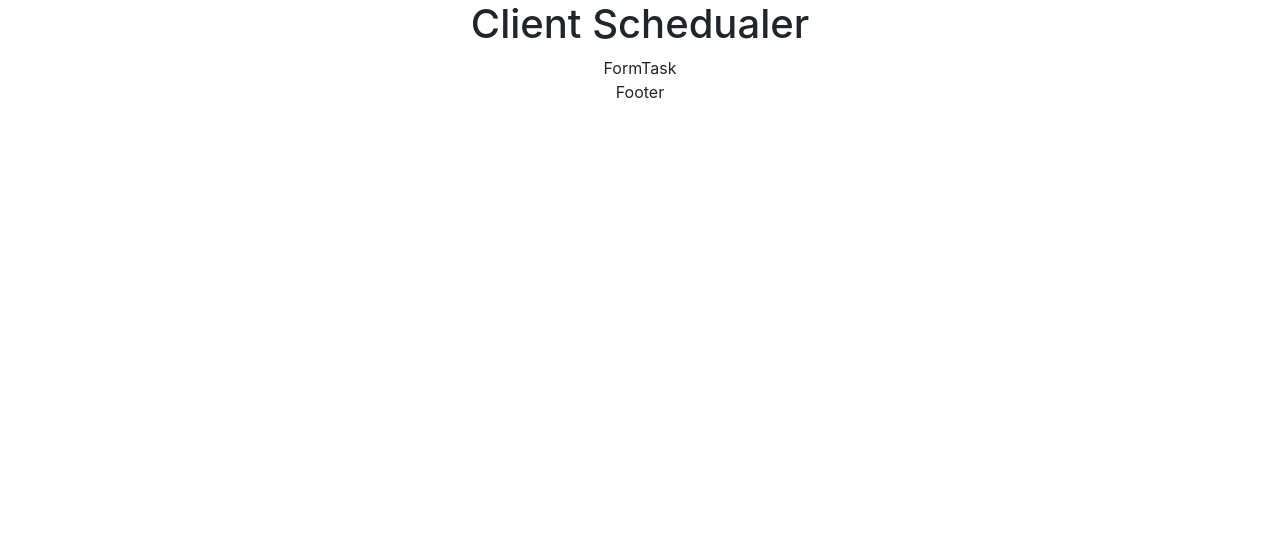
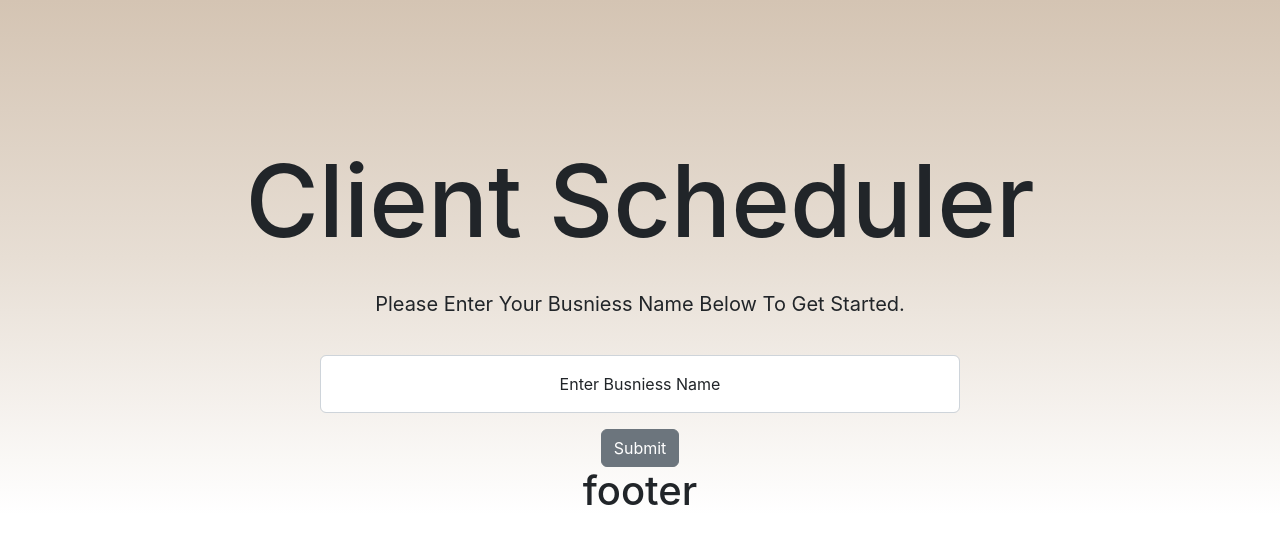
Before and after one commit to cLosDevelopments/client-app, a React (Create React App) app: page / in a window 1280 px wide. Shown: the top 544 px of the page. Built offline with nearby package versions, Linux system fonts and the light colour scheme.

Commit message:
Form added

```diff
--- a/public/index.html
+++ b/public/index.html
@@ -24,7 +24,7 @@
       work correctly both with client-side routing and a non-root public URL.
       Learn how to configure a non-root public URL by running `npm run build`.
     -->
-    <title>React App</title>
+    <title>Client Scheduler</title>
   </head>
   <body>
     <noscript>You need to enable JavaScript to run this app.</noscript>
--- a/src/App.css
+++ b/src/App.css
@@ -1,5 +1,6 @@
 .App {
   text-align: center;
+  background: linear-gradient(to bottom,rgb(212, 196, 179), rgb(231, 222, 212), rgb(255, 255, 255));
 }
 
 .App-logo {
@@ -12,8 +13,40 @@
   flex-direction: column;
   align-items: center;
   justify-content: center;
+  padding-top: 11%;
+}
+
+.App-header h1 {
+  font-size: 100px;
 }
 
 .App-link {
   color: #61dafb;
 }
+
+.getstartedintro {
+  display: flex;
+  font-size: 20px;
+  justify-content: center;
+  padding: 20px 0px;
+}
+
+#exampleBusniessname {
+  width: 50%;
+}
+
+.form-floating {
+  text-align-last: center;
+}
+
+.form-control {
+  display: initial;
+}
+
+.form-floating>label {
+  transform-origin: top;
+}
+
+.form-floating>.form-control {
+  text-align: center;
+}
--- a/src/App.jsx
+++ b/src/App.jsx
@@ -6,7 +6,8 @@ function App() {
   return (
     <div className="App">
       <header className="App-header">
-        <h1>Client Schedualer</h1>
+        <h1>Client Scheduler</h1>
+        <p className="getstartedintro">Please Enter Your Busniess Name Below To Get Started.</p>
       </header>
       <main>
         <FormTask />
--- a/src/Components/Footer/Footer.jsx
+++ b/src/Components/Footer/Footer.jsx
@@ -1,7 +1,9 @@
-import React from 'react'
+import React from "react";
 
 export default function Footer() {
   return (
-    <div>Footer</div>
-  )
+    <div className="copyrigthsection">
+      <h1 className="copyright">footer</h1>
+    </div>
+  );
 }
--- a/src/Components/FormTask/FormTask.jsx
+++ b/src/Components/FormTask/FormTask.jsx
@@ -1,7 +1,22 @@
 import React from 'react'
+import {Form, FormGroup, Input, Label, Button} from "reactstrap";
 
 export default function FormTask() {
   return (
-    <div>FormTask</div>
+    <div>
+       <form action="#" className="busninput">
+        <FormGroup floating>
+          <Input
+            id="exampleBusniessname"
+            name="Busniessname"
+            placeholder="Busniessname"
+            type="text"
+            required
+          />
+          <Label for="exampleBusniessname">Enter Busniess Name</Label>
+        </FormGroup>
+        <Button>Submit</Button>
+      </form>
+    </div>
   )
 }
```
